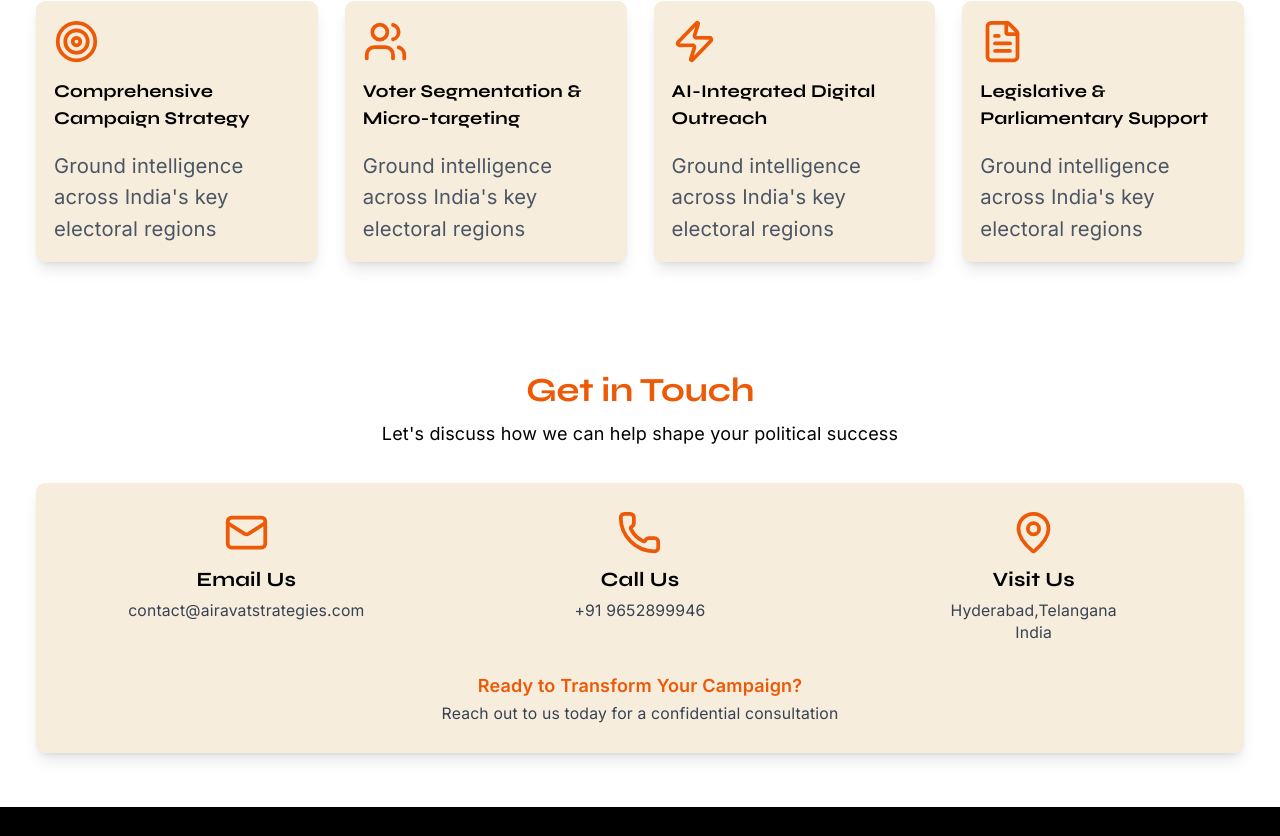
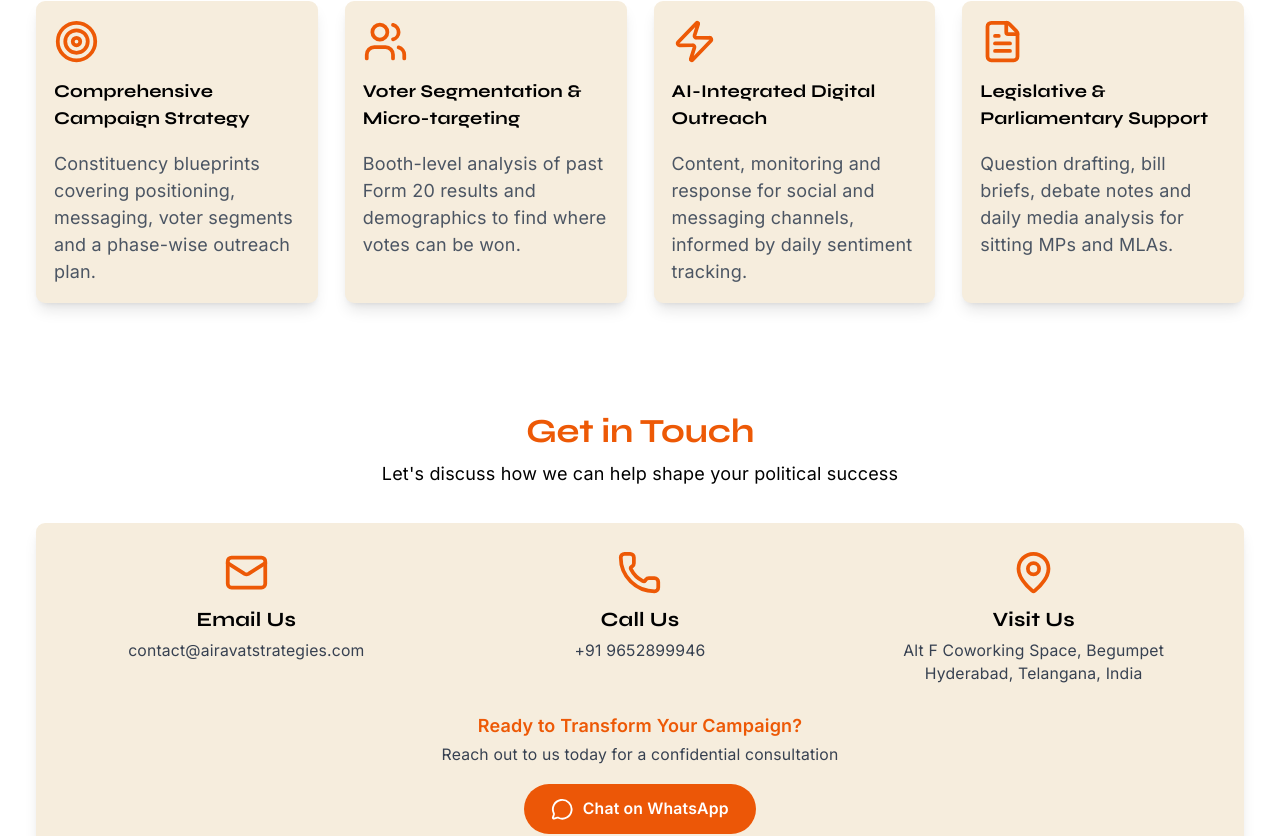
Before and after one commit to ssarathh12/airavat-web, a React (Vite) app: page / in a window 1280 px wide. Shown: the part 1959-2795 px from the top of the page. Built offline with nearby package versions, Linux system fonts and the light colour scheme.

Commit message:
Week 1 fixes: readable hero headline, real service lines, clickable contact, WhatsApp button, full office address
Updated service descriptions for clarity and added WhatsApp contact link.

```diff
--- a/src/App.jsx
+++ b/src/App.jsx
@@ -5,7 +5,7 @@ import tnImg from './assets/tn.PNG';
 import delImg from './assets/del.PNG';
 import vinayImg from './assets/Vinay.png';
 import { motion } from 'framer-motion';
-import { Mail, Phone, MapPin, Users, Target, Zap, FileText, BarChart3, Menu, X } from 'lucide-react';
+import { Mail, Phone, MapPin, Users, Target, Zap, FileText, BarChart3, Menu, X, MessageCircle } from 'lucide-react';
 import { useState } from 'react';
 
 function App() {
@@ -81,7 +81,7 @@ function App() {
             transition={{ duration: 0.8 }}
             className="text-center"
           >
-            <h1 className="font-display text-3xl sm:text-4xl md:text-5xl lg:text-6xl font-bold mb-3 sm:mb-4">
+            <h1 className="font-display text-3xl sm:text-4xl md:text-5xl lg:text-6xl font-bold mb-3 sm:mb-4 text-[#101519]">
               SHAPING TOMORROW'S LEADERS
             </h1>
             <p className="font-sans text-base sm:text-lg md:text-xl mb-6 sm:mb-8 text-gray-700">
@@ -260,10 +260,10 @@ function App() {
             </motion.div>
             <div className="grid md:grid-cols-2 lg:grid-cols-4 gap-4 sm:gap-6">
           {[
-            { icon: Target, title: 'Comprehensive Campaign Strategy', desc: 'End-to-end election management from planning to execution' },
-            { icon: Users, title: 'Voter Segmentation & Micro-targeting', desc: 'Precise voter identification and personalized outreach' },
-            { icon: Zap, title: 'AI-Integrated Digital Outreach', desc: 'Cutting-edge technology for maximum engagement' },
-            { icon: FileText, title: 'Legislative & Parliamentary Support', desc: 'Bill drafting, news briefings, and policy assistance' }
+            { icon: Target, title: 'Comprehensive Campaign Strategy', desc: 'Constituency blueprints covering positioning, messaging, voter segments and a phase-wise outreach plan.' },
+            { icon: Users, title: 'Voter Segmentation & Micro-targeting', desc: 'Booth-level analysis of past Form 20 results and demographics to find where votes can be won.' },
+            { icon: Zap, title: 'AI-Integrated Digital Outreach', desc: 'Content, monitoring and response for social and messaging channels, informed by daily sentiment tracking.' },
+            { icon: FileText, title: 'Legislative & Parliamentary Support', desc: 'Question drafting, bill briefs, debate notes and daily media analysis for sitting MPs and MLAs.' }
           ].map((service, index) => (
             <motion.div
               key={service.title}
@@ -274,7 +274,7 @@ function App() {
             >
               <service.icon className="w-8 sm:w-10 h-8 sm:h-10 text-[#ED5906] mb-2 sm:mb-3"/>
               <h3 className="font-display text-sm sm:text-base font-semibold mb-1 sm:mb-2">{service.title}</h3>
-              <p className="font-sans mt-4 text-gray-600 text-lg">Ground intelligence across India's key electoral regions</p>
+              <p className="font-sans mt-4 text-gray-600 text-base">{service.desc}</p>
             </motion.div>
           ))}
             </div>
@@ -296,24 +296,33 @@ function App() {
               <div className="flex flex-col items-center">
                 <Mail className="w-8 sm:w-10 h-8 sm:h-10 text-[#ED5906] mb-1 sm:mb-2" />
                 <h3 className="font-display text-base sm:text-lg font-semibold mb-0.5 sm:mb-1">Email Us</h3>
-                <p className="font-sans text-gray-700 text-xs sm:text-sm">contact@airavatstrategies.com</p>
+                <a href="mailto:contact@airavatstrategies.com" className="font-sans text-gray-700 text-xs sm:text-sm hover:text-[#ED5906] underline-offset-2 hover:underline">contact@airavatstrategies.com</a>
 
               </div>
               <div className="flex flex-col items-center">
                 <Phone className="w-8 sm:w-10 h-8 sm:h-10 text-[#ED5906] mb-1 sm:mb-2" />
                 <h3 className="font-display text-base sm:text-lg font-semibold mb-0.5 sm:mb-1">Call Us</h3>
-                <p className="font-sans text-gray-700 text-xs sm:text-sm">+91 9652899946</p>
+                <a href="tel:+919652899946" className="font-sans text-gray-700 text-xs sm:text-sm hover:text-[#ED5906] underline-offset-2 hover:underline">+91 9652899946</a>
               </div>
               <div className="flex flex-col items-center">
                 <MapPin className="w-8 sm:w-10 h-8 sm:h-10 text-[#ED5906] mb-1 sm:mb-2" />
                 <h3 className="font-display text-base sm:text-lg font-semibold mb-0.5 sm:mb-1">Visit Us</h3>
-                <p className="font-sans text-gray-700 text-xs sm:text-sm">Hyderabad,Telangana</p>
-                <p className="font-sans text-gray-700 text-xs sm:text-sm">India</p>
+                <p className="font-sans text-gray-700 text-xs sm:text-sm">Alt F Coworking Space, Begumpet</p>
+                <p className="font-sans text-gray-700 text-xs sm:text-sm">Hyderabad, Telangana, India</p>
               </div>
             </div>
             <div className="mt-4 sm:mt-6 text-center">
               <p className="font-sans text-sm sm:text-base font-semibold text-[#ED5906] mb-0.5 sm:mb-1">Ready to Transform Your Campaign?</p>
               <p className="font-sans text-gray-700 text-xs sm:text-sm">Reach out to us today for a confidential consultation</p>
+              <a
+                href="https://wa.me/919652899946?text=Hello%20Airavat%20Strategies%2C%20I%20would%20like%20to%20discuss%20a%20consultation."
+                target="_blank"
+                rel="noopener noreferrer"
+                className="inline-flex items-center gap-2 mt-4 bg-[#EC5707] text-white px-6 py-3 rounded-full font-sans text-sm font-semibold hover:opacity-90 transition-opacity"
+              >
+                <MessageCircle className="w-5 h-5" />
+                Chat on WhatsApp
+              </a>
             </div>
           </div>
         </div>
```
